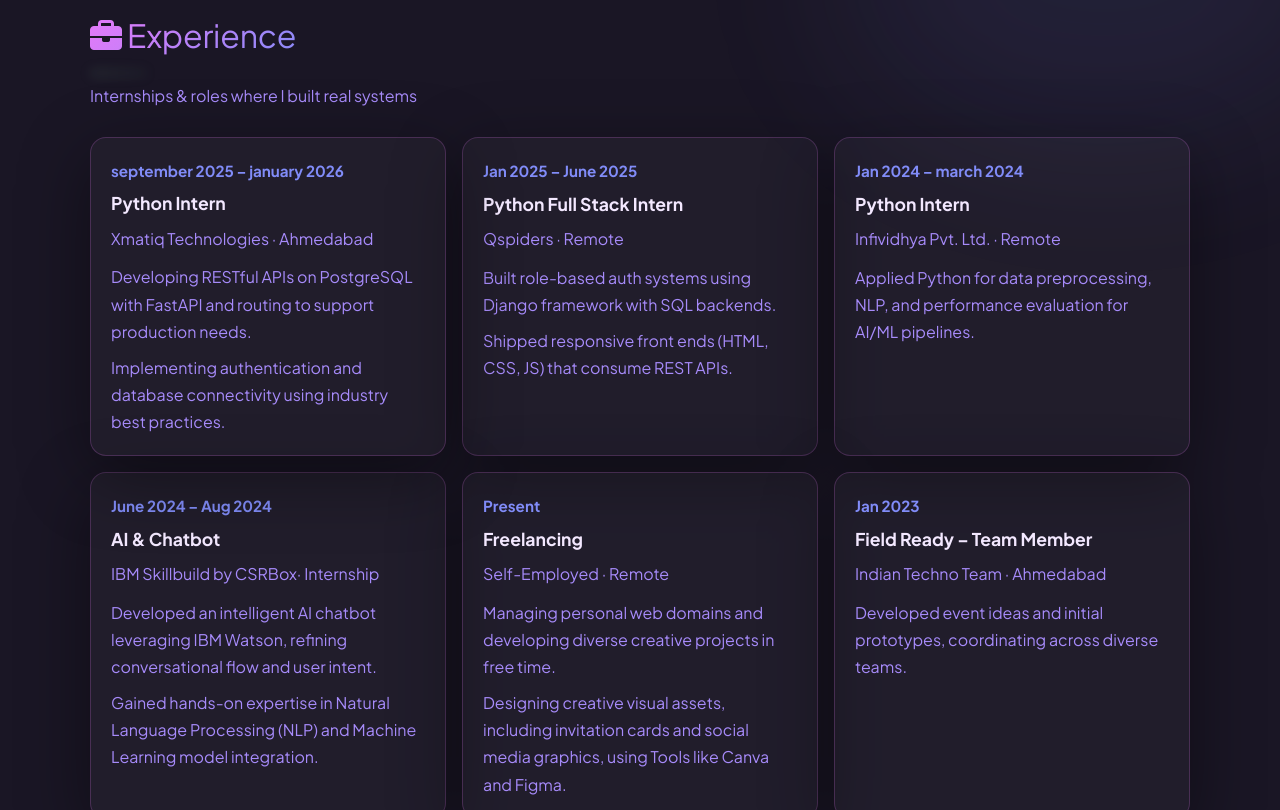
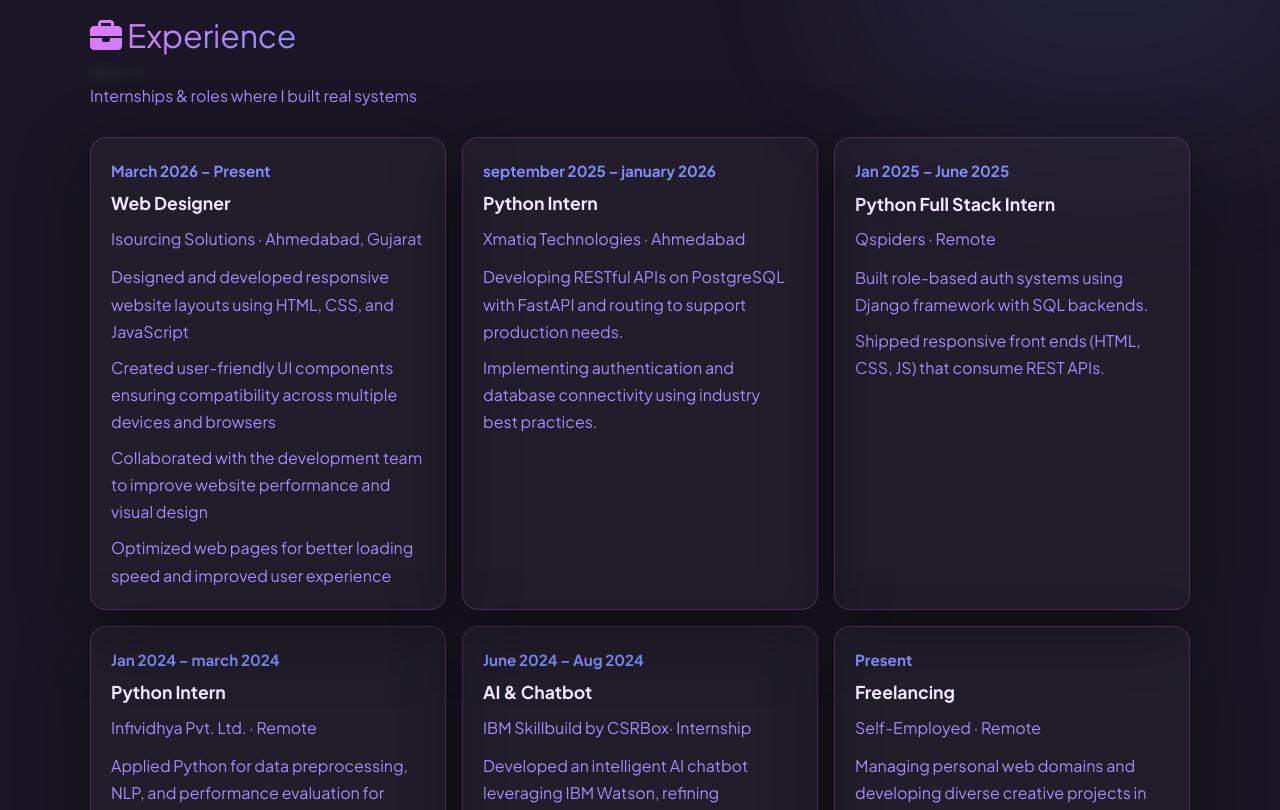
Before and after one commit to pateldhruvi08/portfolio, a website: page index.html in a window 1280 px wide. Shown: the part 740-1550 px from the top of the page. Drawn offline with nearby package versions, Linux system fonts and the light colour scheme.

Commit message:
Added Isourcing Solutions experience

```diff
--- a/index.html
+++ b/index.html
@@ -1294,6 +1294,17 @@
             </div>
             <div class="experience-grid">
                 <div class="card animate-on-scroll">
+                    <div class="time">March 2026 – Present</div>
+                    <h3>Web Designer</h3>
+                    <div class="company">Isourcing Solutions · Ahmedabad, Gujarat</div>
+                    <ul>
+                        <li>Designed and developed responsive website layouts using HTML, CSS, and JavaScript</li>
+                        <li>Created user-friendly UI components ensuring compatibility across multiple devices and browsers</li>
+                        <li>Collaborated with the development team to improve website performance and visual design</li>
+                        <li>Optimized web pages for better loading speed and improved user experience</li>
+                    </ul>
+                </div>
+                <div class="card animate-on-scroll">
                     <div class="time">september 2025 – january 2026</div>
                     <h3>Python Intern</h3>
                     <div class="company">Xmatiq Technologies · Ahmedabad</div>
```
